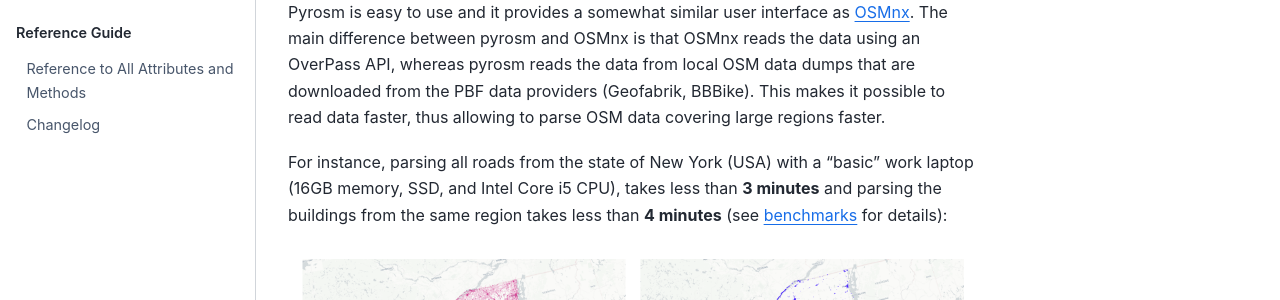
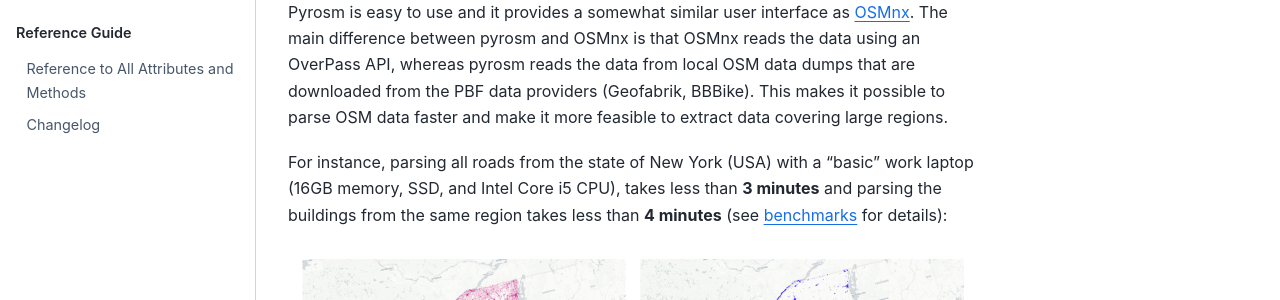
Before and after one commit to pyrosm/pyrosm, a Sphinx documentation site: the page built from docs/index.rst, in a window 1280 px wide and 900 px high. Shown: the part 313-613 px from the top of the window. Built offline with Sphinx 7.4.7 and the Sphinx Book theme 1.1.4, drawn with Linux system fonts in a browser that asks for light colours; pages that are not in the unit, such as notebooks, are missing from menus.

Commit message:
Minor edit

```diff
--- a/docs/index.rst
+++ b/docs/index.rst
@@ -11,8 +11,7 @@ even with more specific filters.
 Pyrosm is easy to use and it provides a somewhat similar user interface as `OSMnx <https://github.com/gboeing/osmnx>`__.
 The main difference between pyrosm and OSMnx is that OSMnx reads the data using an OverPass API, whereas pyrosm reads
 the data from local OSM data dumps that are downloaded from the PBF data providers (Geofabrik, BBBike).
-This makes it possible to read data faster, thus allowing to parse OSM data
-covering large regions faster.
+This makes it possible to parse OSM data faster and make it more feasible to extract data covering large regions.
 
 For instance, parsing all roads from the state of New York (USA) with a "basic" work laptop (16GB memory, SSD, and Intel Core i5 CPU),
 takes less than **3 minutes** and parsing the buildings from the same region takes less than
```
